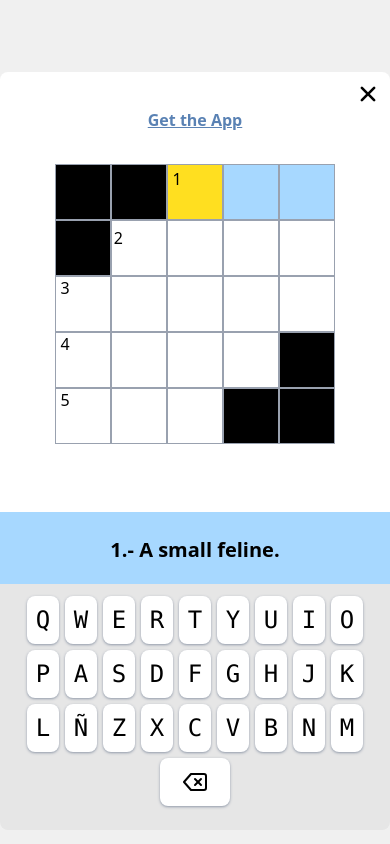
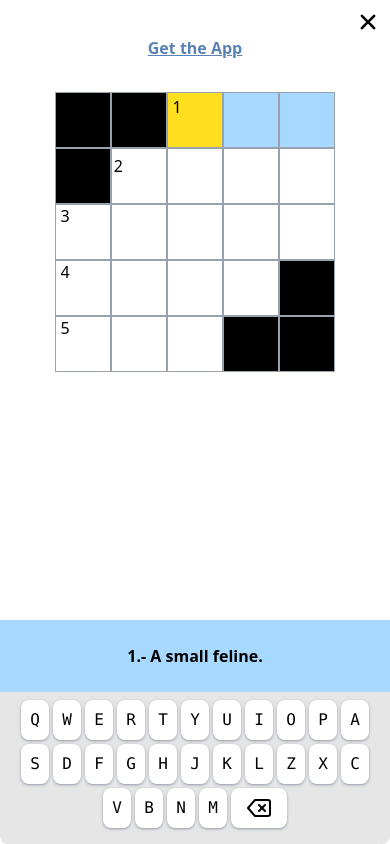
Before and after one commit to Retford/mini-crossword, a React (Vite) app: page / in a window 390 px wide. Both pictures are taken after a click on the button "Play". Built offline with nearby package versions, Linux system fonts and the light colour scheme.

Commit message:
responsive added

```diff
--- a/src/components/Card.tsx
+++ b/src/components/Card.tsx
@@ -16,7 +16,7 @@ export const Card = ({
   onRestart,
 }: Props) => {
   return (
-    <div className='relative w-[400px] h-[700px] bg-[#5A82B4] rounded-lg flex flex-col items-center justify-center font-subtitle gap-8 shadow-xl shadow-gray-400'>
+    <div className='relative w-full h-svh sm:w-[400px] sm:h-[700px] bg-[#5A82B4] sm:rounded-lg flex flex-col items-center justify-center font-subtitle gap-8 shadow-xl shadow-gray-400'>
       <div className='absolute top-2 right-2 text-black'>
         <svg width='40' height='40' viewBox='0 0 24 24'>
           <path
--- a/src/components/GameCard.tsx
+++ b/src/components/GameCard.tsx
@@ -120,7 +120,7 @@ export const GameCard = ({ onEnd }: Props) => {
   }, [validationFullGrid, grid, onEnd]);
 
   return (
-    <div className='relative w-[400px] h-[700px] bg-white rounded-lg flex flex-col items-center justify-between font-subtitle gap-8 shadow-xl text-black'>
+    <div className='relative w-full h-svh sm:w-[400px] sm:h-[700px] bg-white sm:rounded-lg flex flex-col items-center justify-between font-subtitle gap-8 shadow-xl text-black'>
       <div className='absolute top-2 right-2 text-black'>
         <IoClose size={28} />
       </div>
@@ -138,7 +138,7 @@ export const GameCard = ({ onEnd }: Props) => {
       </div>
       <div className='w-full'>
         <div className='px-8 bg-[#A7D8FF] py-6'>
-          <p className='w-full h-6 text-center font-bold text-xl'>
+          <p className='w-full h-auto text-base sm:h-6 text-center font-bold sm:text-xl'>
             {instructions}
           </p>
         </div>
--- a/src/components/keyboard/Keyboard.tsx
+++ b/src/components/keyboard/Keyboard.tsx
@@ -6,7 +6,7 @@ interface Props {
 export const Keyboard = ({ onKeyPress, letter }: Props) => {
   return (
     <kbd
-      className='bg-white w-8 h-12 shadow shadow-gray-400 rounded-lg flex justify-center items-center font-medium text-2xl select-none cursor-pointer'
+      className='bg-white w-7 h-10 sm:w-8 sm:h-12 shadow shadow-gray-400 rounded-lg flex justify-center items-center font-medium sm:text-2xl select-none cursor-pointer'
       onClick={() => onKeyPress(letter)}
     >
       {letter}
--- a/src/components/keyboard/KeyboardGrid.tsx
+++ b/src/components/keyboard/KeyboardGrid.tsx
@@ -6,10 +6,10 @@ interface Props {
 }
 
 export const KeyboardGrid = ({ onKeyPress }: Props) => {
-  const keys = 'QWERTYUIOPASDFGHJKLÑZXCVBNM'.split('');
+  const keys = 'QWERTYUIOPASDFGHJKLZXCVBNM'.split('');
 
   return (
-    <div className='bg-[#E6E6E6] flex flex-wrap justify-center items-center p-3 pb-6 gap-[6px] rounded-b-lg'>
+    <div className='bg-[#E6E6E6] flex flex-wrap justify-center items-center p-2 gap-1 pb-4 sm:p-3 sm:pb-6 sm:gap-1.5 rounded-b-lg'>
       {keys.map((letter, index) => (
         <Keyboard
           key={`${index}-${letter}`}
@@ -18,7 +18,7 @@ export const KeyboardGrid = ({ onKeyPress }: Props) => {
         />
       ))}
       <div
-        className='bg-white w-[70px] h-12 shadow shadow-gray-400 rounded-lg flex justify-center items-center'
+        className='bg-white w-14 h-10 sm:w-[70px] sm:h-12 shadow shadow-gray-400 rounded-lg flex justify-center items-center'
         onClick={() => onKeyPress('')}
       >
         <FiDelete size={24} />
```
